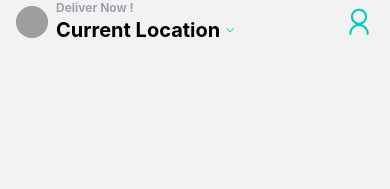
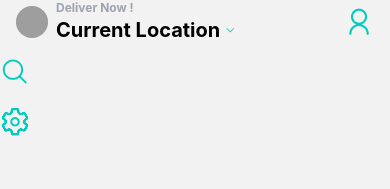
Before and after one commit to this-Rezaei/Deliveroo-ExpoReactNative, a React Native app: screen /Home in a window 390 px wide. Shown: the top 189 px of the page. Built offline with nearby package versions, Linux system fonts and the light colour scheme; grey boxes are pictures that could not be loaded.

Commit message:
add icon

```diff
--- a/screens/HomeScreen.js
+++ b/screens/HomeScreen.js
@@ -1,15 +1,16 @@
 import { useNavigation } from "@react-navigation/native";
 import React, { useLayoutEffect } from "react";
-import { View, Text, SafeAreaView, Image } from "react-native";
+import { View, Text, SafeAreaView, Image, TextInput } from "react-native";
 import GlobalStyle from "../GlobalStyle";
 import IconEvil from "react-native-vector-icons/EvilIcons";
 import IconAntd from "react-native-vector-icons/AntDesign";
+import IconIoni from "react-native-vector-icons/Ionicons";
 const HomeScreen = () => {
   const navigation = useNavigation();
 
   useLayoutEffect(() => {
     navigation.setOptions({
-        // headerTitle: "TESTING",
+      // headerTitle: "TESTING",
       headerShown: false,
     });
   }, []);
@@ -33,6 +34,15 @@ const HomeScreen = () => {
         </View>
         <IconAntd name="user" size={30} color="#00ccbb" />
       </View>
+      {/* search */}
+
+      <View>
+        <View>
+          <IconIoni name="search-outline" size={30} color="#00ccbb"  />
+          <TextInput />
+        </View>
+        <IconIoni name="settings-outline" size={30} color="#00ccbb" />
+      </View>
     </SafeAreaView>
   );
 };
```
